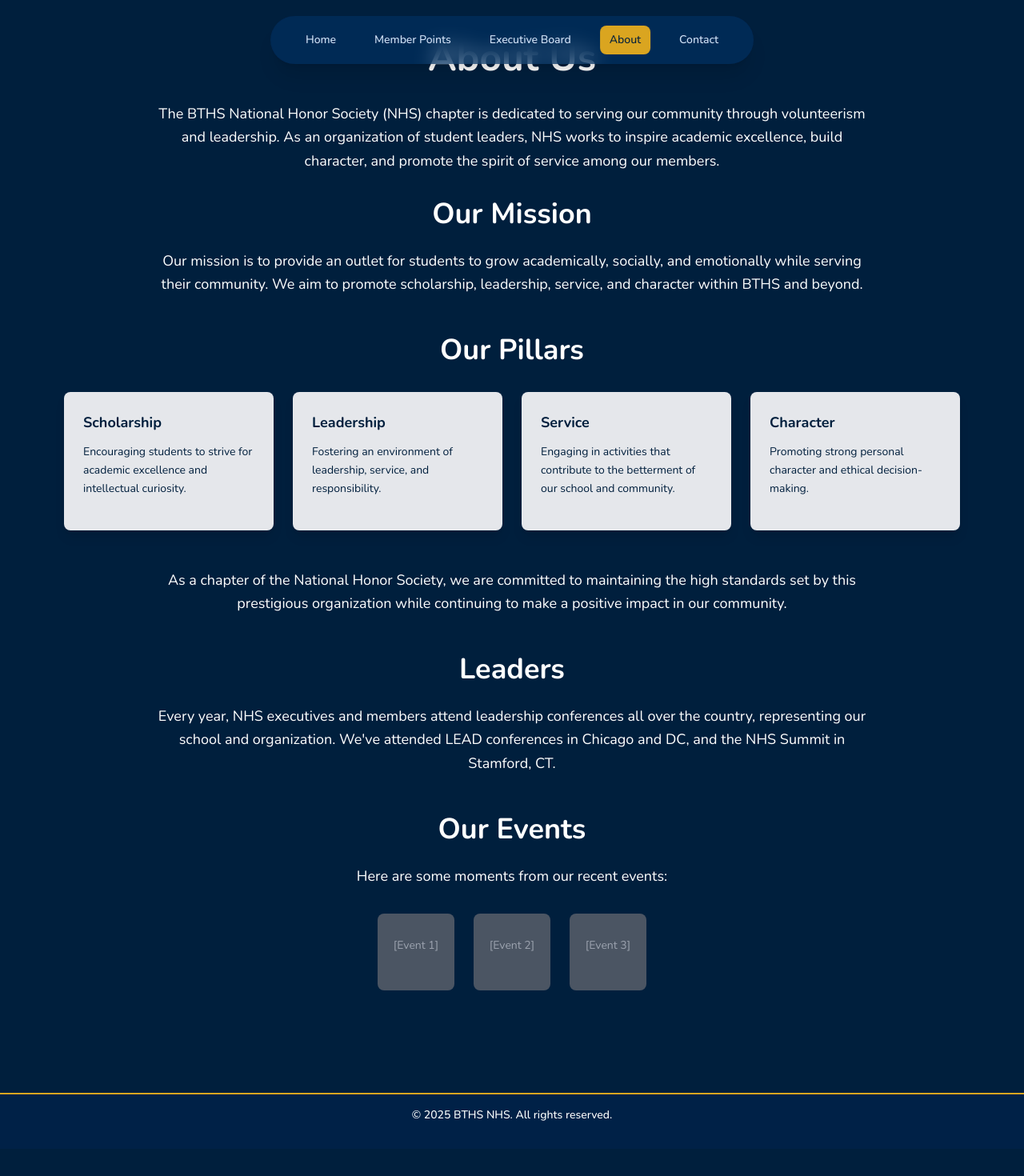
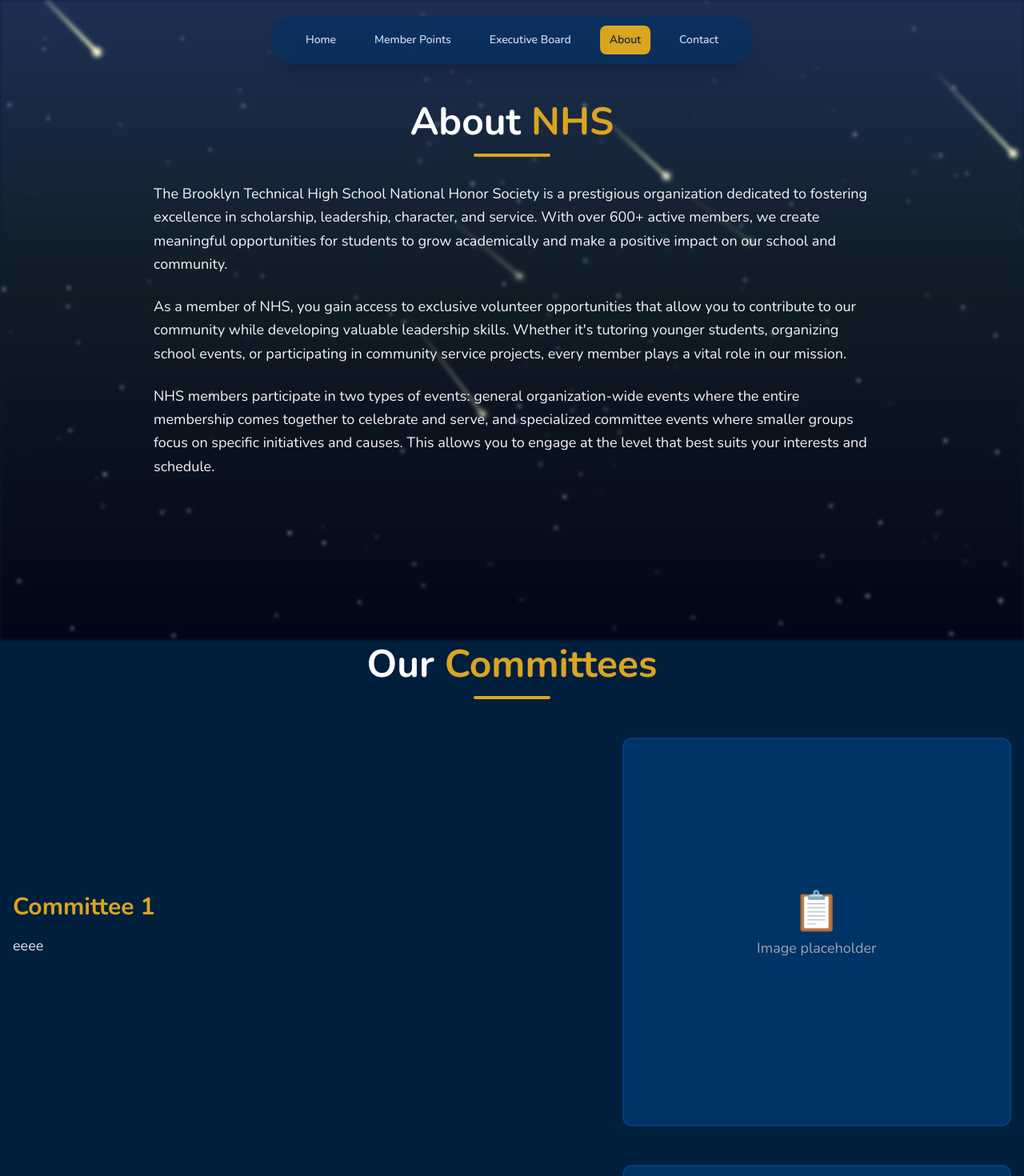
Before and after one commit to BTHS-NHS-Secretaries/test, a Next.js app: page /about in a window 1280 px wide. Shown: the top 1470 px of the page at 80% size. Before the commit the page ends 1436 px from the top, so only its background shows below. Built offline with nearby package versions, Linux system fonts and the light colour scheme; a web font is replaced by a local one.

Commit message:
Add some to home page, details
Will update pillars later, looks kinda goofy but added a lot of stuff, will add points last

```diff
--- a/src/app/(pages)/about/page.tsx
+++ b/src/app/(pages)/about/page.tsx
@@ -1,84 +1,123 @@
+'use client';
+
+import { useEffect, useRef, useState } from 'react';
+import Image from 'next/image';
+import CommitteeCard from '@/components/CommitteeCard';
+import SpaceBackground from '@/components/SpaceBackground';
+
+function FadeInSection({ children, className = '' }: { children: React.ReactNode; className?: string }) {
+  const sectionRef = useRef<HTMLDivElement>(null);
+  const [isInView, setIsInView] = useState(false);
+
+  useEffect(() => {
+    const observer = new IntersectionObserver(
+      ([entry]) => {
+        if (entry.isIntersecting) {
+          setIsInView(true);
+          observer.unobserve(entry.target);
+        }
+      },
+      { threshold: 0.1 }
+    );
+
+    if (sectionRef.current) {
+      observer.observe(sectionRef.current);
+    }
+
+    return () => {
+      if (sectionRef.current) {
+        observer.unobserve(sectionRef.current);
+      }
+    };
+  }, []);
+
+  return (
+    <div
+      ref={sectionRef}
+      className={`transition-all duration-700 ${
+        isInView ? 'opacity-100 translate-y-0' : 'opacity-0 translate-y-8'
+      } ${className}`}
+    >
+      {children}
+    </div>
+  );
+}
+
 export default function About() {
   return (
-    <div className="bg-darkBlue-900 text-white">
-      <section className="max-w-6xl mx-auto px-4 py-12">
-        <h1 className="text-5xl font-bold mb-8 text-center">About Us</h1>
+    <div className="bg-darkBlue-900 text-white relative">
+      <SpaceBackground />
+      <div className="relative z-10">
+        <FadeInSection className="max-w-7xl mx-auto px-4 py-16 pt-32">
+          <div className="mb-12">
+            <h1 className="text-5xl font-bold mb-4 text-center">
+              About <span className="text-gold">NHS</span>
+            </h1>
+            <div className="w-24 h-1 bg-gold mx-auto rounded-full mb-8"></div>
 
-        <p className="text-lg leading-relaxed max-w-4xl mx-auto mb-8 text-center">
-          The BTHS National Honor Society (NHS) chapter is dedicated to serving our community through volunteerism
-          and leadership. As an organization of student leaders, NHS works to inspire academic excellence, build
-          character, and promote the spirit of service among our members.
+            <div className="max-w-4xl mx-auto space-y-6">
+              <p className="text-lg leading-relaxed text-gray-100">
+                The Brooklyn Technical High School National Honor Society is a prestigious organization dedicated to fostering excellence in scholarship, leadership, character, and service. With over 600+ active members, we create meaningful opportunities for students to grow academically and make a positive impact on our school and community.
               </p>
 
-        <h2 className="text-4xl font-bold mb-6 text-center">Our Mission</h2>
-        <p className="text-lg leading-relaxed max-w-4xl mx-auto mb-12 text-center">
-          Our mission is to provide an outlet for students to grow academically, socially, and emotionally while
-          serving their community. We aim to promote scholarship, leadership, service, and character within BTHS
-          and beyond.
+              <p className="text-lg leading-relaxed text-gray-100">
+                As a member of NHS, you gain access to exclusive volunteer opportunities that allow you to contribute to our community while developing valuable leadership skills. Whether it's tutoring younger students, organizing school events, or participating in community service projects, every member plays a vital role in our mission.
               </p>
 
-        <h2 className="text-4xl font-bold mb-8 text-center">Our Pillars</h2>
-        <div className="grid grid-cols-1 md:grid-cols-2 lg:grid-cols-4 gap-6 mb-12">
-          <div className="bg-gray-200 text-darkBlue-900 p-6 rounded-lg shadow-lg hover:shadow-xl transition-shadow">
-            <h4 className="font-bold text-lg mb-3">Scholarship</h4>
-            <p className="text-sm leading-relaxed">
-              Encouraging students to strive for academic excellence and intellectual curiosity.
+              <p className="text-lg leading-relaxed text-gray-100">
+                NHS members participate in two types of events: general organization-wide events where the entire membership comes together to celebrate and serve, and specialized committee events where smaller groups focus on specific initiatives and causes. This allows you to engage at the level that best suits your interests and schedule.
+              </p>
+            </div>
+          </div>
+        </FadeInSection>
+
+        <FadeInSection className="max-w-7xl mx-auto px-4 py-16">
+          <div className="mb-12">
+            <h2 className="text-5xl font-bold mb-4 text-center">
+              Our <span className="text-gold">Committees</span>
+            </h2>
+            <div className="w-24 h-1 bg-gold mx-auto rounded-full"></div>
+          </div>
+
+          <CommitteeCard name="Committee 1" description="eeee" />
+
+          <CommitteeCard name="Committee 2" description="eeee" />
+
+          <CommitteeCard name="Committee 3" description="eeeeee" />
+        </FadeInSection>
+
+        <FadeInSection className="max-w-7xl mx-auto px-4 py-16">
+          <div className="mb-12">
+            <h2 className="text-5xl font-bold mb-4 text-center">
+              Get <span className="text-gold">Involved</span>
+            </h2>
+            <div className="w-24 h-1 bg-gold mx-auto rounded-full mb-8"></div>
+          </div>
+
+          <div className="grid grid-cols-1 md:grid-cols-2 gap-12 items-center">
+            <div>
+              <p className="text-lg leading-relaxed text-gray-100 mb-6">
+                Ready to join BTHS NHS? Our application process is straightforward and designed to identify students who are committed to our core values of scholarship, leadership, character, and service.
+              </p>
+              <p className="text-lg leading-relaxed text-gray-100">
+                Follow our application workflow to understand the process, requirements, and next steps. We're excited to welcome passionate students who want to make a difference!
               </p>
             </div>
 
-          <div className="bg-gray-200 text-darkBlue-900 p-6 rounded-lg shadow-lg hover:shadow-xl transition-shadow">
-            <h4 className="font-bold text-lg mb-3">Leadership</h4>
-            <p className="text-sm leading-relaxed">
-              Fostering an environment of leadership, service, and responsibility.
-            </p>
-          </div>
-
-          <div className="bg-gray-200 text-darkBlue-900 p-6 rounded-lg shadow-lg hover:shadow-xl transition-shadow">
-            <h4 className="font-bold text-lg mb-3">Service</h4>
-            <p className="text-sm leading-relaxed">
-              Engaging in activities that contribute to the betterment of our school and community.
-            </p>
-          </div>
-
-          <div className="bg-gray-200 text-darkBlue-900 p-6 rounded-lg shadow-lg hover:shadow-xl transition-shadow">
-            <h4 className="font-bold text-lg mb-3">Character</h4>
-            <p className="text-sm leading-relaxed">
-              Promoting strong personal character and ethical decision-making.
-            </p>
+            <div className="flex justify-center">
+              <Image
+                src="/data/images/flowchart.jpg"
+                alt="NHS Application Process"
+                width={400}
+                height={500}
+                className="rounded-xl shadow-lg"
+              />
             </div>
           </div>
-
-        <p className="text-lg leading-relaxed max-w-4xl mx-auto mb-12 text-center">
-          As a chapter of the National Honor Society, we are committed to maintaining the high standards set by
-          this prestigious organization while continuing to make a positive impact in our community.
-        </p>
-
-        <h2 className="text-4xl font-bold mb-6 text-center">Leaders</h2>
-        <p className="text-lg leading-relaxed max-w-4xl mx-auto mb-12 text-center">
-          Every year, NHS executives and members attend leadership conferences all over the country, representing
-          our school and organization. We've attended LEAD conferences in Chicago and DC, and the NHS Summit in
-          Stamford, CT.
-        </p>
-
-        <h2 className="text-4xl font-bold mb-6 text-center">Our Events</h2>
-        <p className="text-lg leading-relaxed max-w-4xl mx-auto mb-8 text-center">
-          Here are some moments from our recent events:
-        </p>
-
-        <div className="flex justify-center gap-6 flex-wrap mb-8">
-          <div className="w-24 h-24 bg-gray-600 rounded-lg flex items-center justify-center">
-            <p className="text-gray-400 text-center text-sm">[Event 1]</p>
-          </div>
-          <div className="w-24 h-24 bg-gray-600 rounded-lg flex items-center justify-center">
-            <p className="text-gray-400 text-center text-sm">[Event 2]</p>
-          </div>
-          <div className="w-24 h-24 bg-gray-600 rounded-lg flex items-center justify-center">
-            <p className="text-gray-400 text-center text-sm">[Event 3]</p>
-          </div>
-        </div>
-      </section>
+        </FadeInSection>
 
         <div className="pb-12" />
       </div>
+    </div>
   );
 }
--- a/src/app/(pages)/contact/page.tsx
+++ b/src/app/(pages)/contact/page.tsx
@@ -150,7 +150,7 @@
         </div>
 
         {/* FAQ Section */}
-        <div className="border-t-2 border-gold border-opacity-20 pt-24">
+        <div className="border-t-2 border-gold border-opacity-20 pt-6">
           <h2 className="text-5xl font-bold text-gold mb-2 text-center">FAQ</h2>
           <div className="w-16 h-1 bg-gold mx-auto rounded-full opacity-50 mb-12" />
           <FAQAccordion />
--- a/src/app/(pages)/home/page.tsx
+++ b/src/app/(pages)/home/page.tsx
@@ -4,6 +4,7 @@
 import Link from 'next/link';
 import Carousel from '@/components/Carousel';
 import SpaceBackground from '@/components/SpaceBackground';
+import PillarCard from '@/components/PillarCard';
 
 function FadeInSection({ children, className = '' }: { children: React.ReactNode; className?: string }) {
   const sectionRef = useRef<HTMLDivElement>(null);
@@ -85,11 +86,30 @@
       </FadeInSection>
 
       <FadeInSection className="max-w-7xl mx-auto px-4 py-16">
-        <div className="bg-darkBlue-800 rounded-xl p-10 border-l-4 border-gold">
-          <h3 className="text-4xl font-bold mb-4 text-gold">Get Involved</h3>
-          <p className="text-lg text-gray-200 mb-6 leading-relaxed">
-            Learn how to get involved in this organization by donating or applying as a student. Whether you're looking to volunteer your time, contribute resources, or join as an active member, BTHS NHS welcomes you to be part of our mission to create positive change in our community.
-          </p>
+        <div className="bg-darkBlue-800 rounded-2xl p-12 max-w-3xl mx-auto">
+          <h3 className="text-4xl font-bold mb-8 text-white">Get Involved</h3>
+          <div className="space-y-4 mb-8">
+            <div className="flex gap-3 text-gray-200">
+              <span className="text-gold text-xl">•</span>
+              <span>Leadership & Service Committee - Drive organizational strategy and community impact</span>
+            </div>
+            <div className="flex gap-3 text-gray-200">
+              <span className="text-gold text-xl">•</span>
+              <span>Mentorship & Tutoring - Support fellow students in their academic journey</span>
+            </div>
+            <div className="flex gap-3 text-gray-200">
+              <span className="text-gold text-xl">•</span>
+              <span>Event Coordination - Plan and execute meaningful school and community events</span>
+            </div>
+            <div className="flex gap-3 text-gray-200">
+              <span className="text-gold text-xl">•</span>
+              <span>Community Service - Volunteer with local organizations and initiatives</span>
+            </div>
+            <div className="flex gap-3 text-gray-200">
+              <span className="text-gold text-xl">•</span>
+              <span>12+ Active Committees - Join a team aligned with your passions and interests</span>
+            </div>
+          </div>
           <Link
             href="/about"
             className="inline-block bg-gold text-darkBlue-900 px-8 py-3 rounded-lg font-bold hover:bg-yellow-300 transition-colors duration-300"
@@ -159,55 +179,37 @@
 
       {/* Our Pillars Section */}
       <FadeInSection className="max-w-7xl mx-auto px-4 py-16">
-        <h2 className="text-5xl font-bold mb-4 text-center">
-          <span className="text-gold">Our</span> Pillars
-        </h2>
-        <div className="w-24 h-1 bg-gold mx-auto rounded-full mb-12"></div>
+        <div className="mb-12">
+          <h2 className="text-5xl font-bold mb-4 text-center">
+            Our <span className="text-gold">Pillars</span>
+          </h2>
+          <div className="w-24 h-1 bg-gold mx-auto rounded-full mb-8"></div>
+          <p className="text-center text-gray-300 text-lg max-w-2xl mx-auto mb-10">
+            These four pillars guide our organization's mission and values
+          </p>
+        </div>
 
         <div className="grid grid-cols-1 md:grid-cols-2 lg:grid-cols-4 gap-6">
-          {/* Character */}
-          <div className="group relative">
-            <div className="absolute inset-0 bg-gradient-to-r from-gold to-yellow-400 rounded-xl opacity-0 group-hover:opacity-20 blur transition-opacity duration-300"></div>
-            <div className="relative bg-darkBlue-800 p-8 rounded-xl border-2 border-darkBlue-700 group-hover:border-gold transition-colors duration-300 h-full">
-              <h3 className="text-2xl font-bold text-gold mb-4">Character</h3>
-              <p className="text-gray-200 leading-relaxed">
-                Valuing diverse cultures and building relationships with integrity, honesty, and perseverance.
-              </p>
-            </div>
-          </div>
-
-          {/* Leadership */}
-          <div className="group relative">
-            <div className="absolute inset-0 bg-gradient-to-r from-gold to-yellow-400 rounded-xl opacity-0 group-hover:opacity-20 blur transition-opacity duration-300"></div>
-            <div className="relative bg-darkBlue-800 p-8 rounded-xl border-2 border-darkBlue-700 group-hover:border-gold transition-colors duration-300 h-full">
-              <h3 className="text-2xl font-bold text-gold mb-4">Leadership</h3>
-              <p className="text-gray-200 leading-relaxed">
-                Taking ownership and responsibility, being an agent of change and action in our communities.
-              </p>
-            </div>
-          </div>
-
-          {/* Scholarship */}
-          <div className="group relative">
-            <div className="absolute inset-0 bg-gradient-to-r from-gold to-yellow-400 rounded-xl opacity-0 group-hover:opacity-20 blur transition-opacity duration-300"></div>
-            <div className="relative bg-darkBlue-800 p-8 rounded-xl border-2 border-darkBlue-700 group-hover:border-gold transition-colors duration-300 h-full">
-              <h3 className="text-2xl font-bold text-gold mb-4">Scholarship</h3>
-              <p className="text-gray-200 leading-relaxed">
-                Commitment to learning and growth through educational excellence and intellectual curiosity.
-              </p>
-            </div>
-          </div>
-
-          {/* Service */}
-          <div className="group relative">
-            <div className="absolute inset-0 bg-gradient-to-r from-gold to-yellow-400 rounded-xl opacity-0 group-hover:opacity-20 blur transition-opacity duration-300"></div>
-            <div className="relative bg-darkBlue-800 p-8 rounded-xl border-2 border-darkBlue-700 group-hover:border-gold transition-colors duration-300 h-full">
-              <h3 className="text-2xl font-bold text-gold mb-4">Service</h3>
-              <p className="text-gray-200 leading-relaxed">
-                Engaging in meaningful service with a desire to help others and make lasting positive impact.
-              </p>
-            </div>
-          </div>
+          <PillarCard
+            title="Character"
+            description="Integrity & Diversity"
+            details="We value diverse cultures and build relationships with integrity, honesty, and perseverance. Character is the foundation of all that we do, shaping how we interact with others and contribute to our community."
+          />
+          <PillarCard
+            title="Leadership"
+            description="Action & Responsibility"
+            details="We take ownership of our actions and serve as agents of change. Leadership means inspiring others, making bold decisions, and creating positive momentum in everything we undertake."
+          />
+          <PillarCard
+            title="Scholarship"
+            description="Excellence & Learning"
+            details="We are committed to intellectual growth and educational excellence. Through continuous learning and curiosity, we develop the knowledge and skills needed to make informed contributions to society."
+          />
+          <PillarCard
+            title="Service"
+            description="Impact & Compassion"
+            details="We engage in meaningful service with a genuine desire to help others and create lasting positive impact. Service is how we demonstrate our values and make our community stronger."
+          />
         </div>
       </FadeInSection>
 
--- /dev/null
+++ b/src/components/CommitteeCard.tsx
@@ -0,0 +1,39 @@
+'use client';
+
+import Image from 'next/image';
+
+interface CommitteeCardProps {
+  name: string;
+  description: string;
+  imagePath?: string;
+}
+
+export default function CommitteeCard({ name, description, imagePath }: CommitteeCardProps) {
+  return (
+    <div className="flex flex-col md:flex-row gap-8 items-center mb-12">
+      <div className="md:w-3/5">
+        <h3 className="text-3xl font-bold text-gold mb-4">{name}</h3>
+        <p className="text-gray-200 text-lg leading-relaxed">{description}</p>
+      </div>
+
+      <div className="md:w-2/5">
+        {imagePath ? (
+          <Image
+            src={imagePath}
+            alt={name}
+            width={300}
+            height={300}
+            className="w-full h-auto rounded-xl shadow-lg object-cover"
+          />
+        ) : (
+          <div className="w-full aspect-square bg-darkBlue-800 rounded-xl flex items-center justify-center border-2 border-darkBlue-700">
+            <div className="text-center">
+              <div className="text-5xl mb-2">📋</div>
+              <p className="text-gray-400">Image placeholder</p>
+            </div>
+          </div>
+        )}
+      </div>
+    </div>
+  );
+}
--- /dev/null
+++ b/src/components/PillarCard.tsx
@@ -0,0 +1,110 @@
+'use client';
+
+import { useRef, useState, useEffect } from 'react';
+import { createPortal } from 'react-dom';
+import Image from 'next/image';
+import PillarModal from './PillarModal';
+
+interface PillarCardProps {
+  title: string;
+  description: string;
+  details: string;
+}
+
+export default function PillarCard({ title, description, details }: PillarCardProps) {
+  const [isHovering, setIsHovering] = useState(false);
+  const [modalPosition, setModalPosition] = useState({ top: 0, left: 0 });
+  const [mounted, setMounted] = useState(false);
+  const columnRef = useRef<HTMLDivElement>(null);
+  const modalRef = useRef<HTMLDivElement>(null);
+
+  useEffect(() => {
+    setMounted(true);
+  }, []);
+
+  const updateModalPosition = () => {
+    if (!columnRef.current || !isHovering) return;
+
+    const rect = columnRef.current.getBoundingClientRect();
+    const modalWidth = 384; // Max width of modal (max-w-sm = 28rem)
+    const viewportWidth = window.innerWidth;
+
+    // Try to position to the right first
+    let left = rect.right + 20;
+
+    // If it would go off-screen, position to the left instead
+    if (left + modalWidth > viewportWidth) {
+      left = rect.left - modalWidth - 20;
+    }
+
+    const top = rect.top + rect.height / 2;
+
+    setModalPosition({ top, left });
+  };
+
+  const handleMouseEnter = () => {
+    if (columnRef.current) {
+      const rect = columnRef.current.getBoundingClientRect();
+      const modalWidth = 384;
+      const viewportWidth = window.innerWidth;
+
+      let left = rect.right + 20;
+      if (left + modalWidth > viewportWidth) {
+        left = rect.left - modalWidth - 20;
+      }
+
+      setModalPosition({
+        top: rect.top + rect.height / 2,
+        left,
+      });
+      setIsHovering(true);
+    }
+  };
+
+  const handleMouseLeave = () => {
+    setIsHovering(false);
+  };
+
+  // Update position on scroll
+  useEffect(() => {
+    if (!isHovering) return;
+
+    const handleScroll = () => {
+      updateModalPosition();
+    };
+
+    window.addEventListener('scroll', handleScroll);
+    return () => window.removeEventListener('scroll', handleScroll);
+  }, [isHovering]);
+
+  return (
+    <>
+      <div
+        ref={columnRef}
+        onMouseEnter={handleMouseEnter}
+        onMouseLeave={handleMouseLeave}
+        className="group relative cursor-pointer flex justify-center items-end h-96"
+      >
+        <Image
+          src="/data/images/column.png"
+          alt={title}
+          width={150}
+          height={400}
+          className="object-contain group-hover:scale-110 transition-transform duration-300 drop-shadow-lg"
+        />
+      </div>
+
+      {mounted &&
+        createPortal(
+          <PillarModal
+            title={title}
+            description={description}
+            details={details}
+            isVisible={isHovering}
+            position={modalPosition}
+          />,
+          document.body
+        )}
+    </>
+  );
+}
```
Also changed, not shown: src/app/(pages)/executive-board/ExecutiveCard.tsx (+15 -9 lines), src/components/PillarModal.tsx (added, +42 -0 lines), public/data/images/column.png (added), public/data/images/flowchart.jpg (added). Lines whose indentation alone changed are shown as unchanged.
